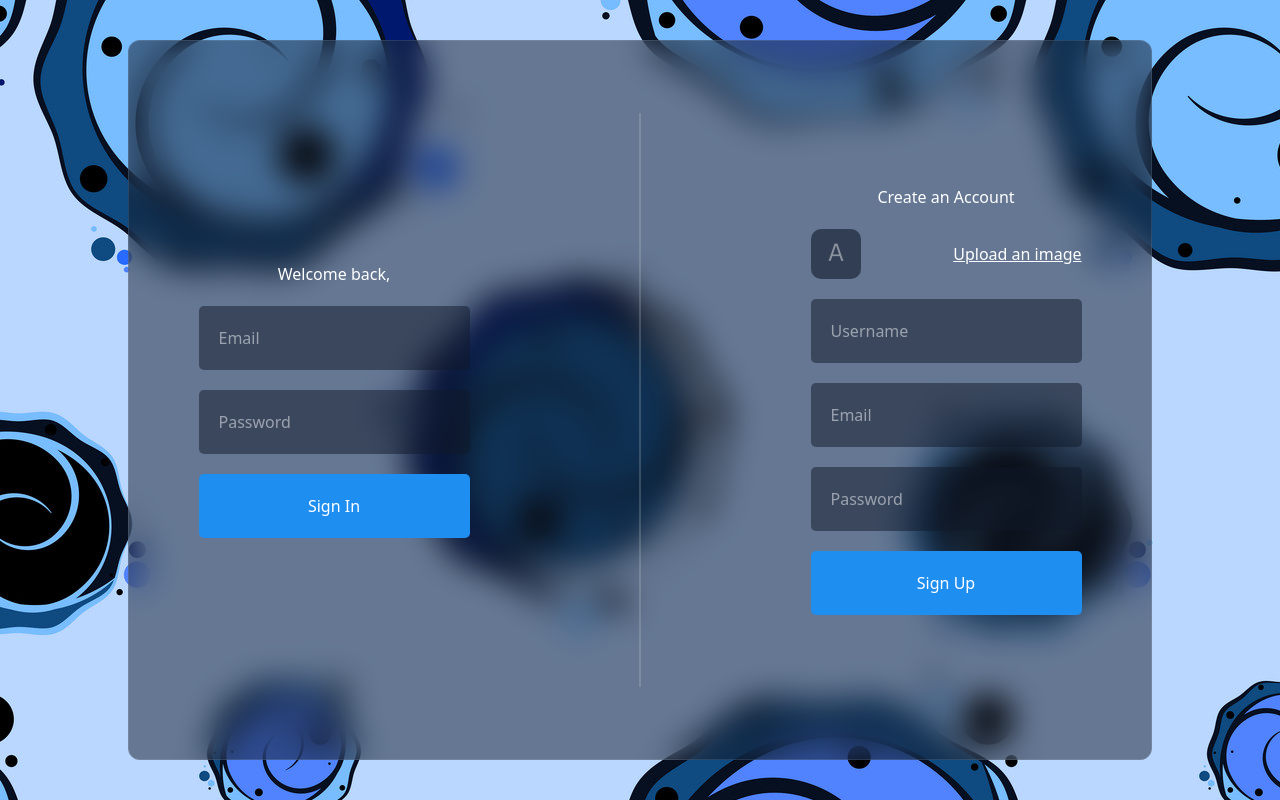
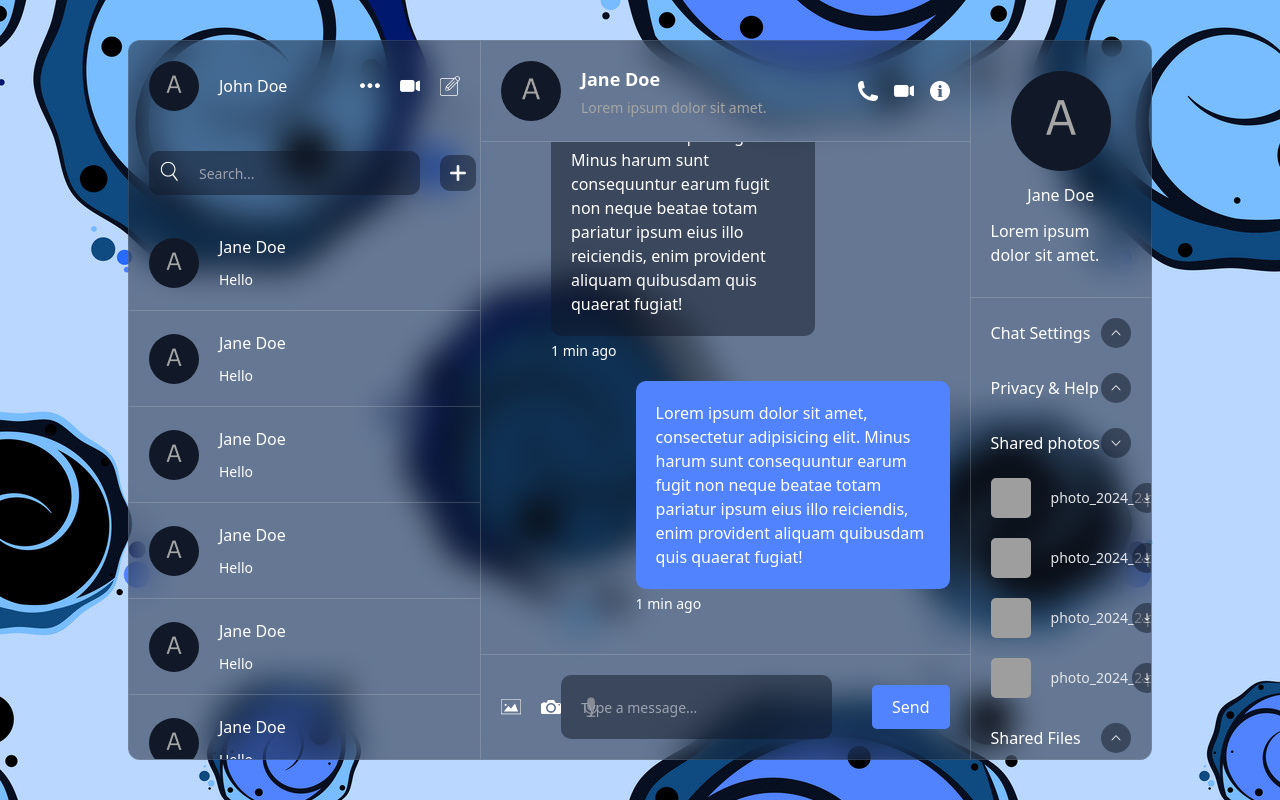
Before and after one commit to safak/react-firebase-chat, a React (Vite) app: page / in a window 1280 px wide. Built offline with nearby package versions, Linux system fonts and the light colour scheme; grey boxes are pictures that could not be loaded.

Commit message:
Add New User Component

```diff
--- a/src/App.jsx
+++ b/src/App.jsx
@@ -5,7 +5,7 @@
 import Notification from "./components/notification/Notification";
 
 const App = () => {
-  const user = false;
+  const user = true;
 
   return (
     <div className="flex h-90v w-80v rounded-xl border border-white/10 bg-dark-blue backdrop-blur-lg backdrop-saturate-100">
--- a/src/components/list/chatList/ChatList.jsx
+++ b/src/components/list/chatList/ChatList.jsx
@@ -1,5 +1,6 @@
 import { useState } from "react";
 import ListItem from "./ListItem";
+import AddUser from "./addUser/AddUser";
 
 function ChatList() {
   const [addMode, setAddMode] = useState(false);
@@ -7,7 +8,7 @@
   return (
     <div className="flex-1 overflow-scroll">
       <div className="flex items-center gap-5 p-5">
-        <div className="bg-dark-blue flex flex-1 gap-5 rounded-[10px] p-[10px]">
+        <div className="flex flex-1 gap-5 rounded-[10px] bg-dark-blue p-[10px]">
           <img className="h-5 w-5" src="./search.png" alt="" />
           <input
             type="text"
@@ -16,7 +17,7 @@
           />
         </div>
         <img
-          className="bg-dark-blue h-9 w-9 cursor-pointer rounded-[10px] p-[10px]"
+          className="h-9 w-9 cursor-pointer rounded-[10px] bg-dark-blue p-[10px]"
           src={addMode ? "./minus.png" : "./plus.png"}
           onClick={() => setAddMode((prevState) => !prevState)}
           alt=""
@@ -29,6 +30,7 @@
       <ListItem />
       <ListItem />
       <ListItem />
+      {addMode && <AddUser />}
     </div>
   );
 }
--- /dev/null
+++ b/src/components/list/chatList/addUser/AddUser.jsx
@@ -0,0 +1,32 @@
+import AddUserButton from "./AddUserButton";
+
+function AddUser() {
+  return (
+    <div className="absolute inset-0 m-auto h-max w-max rounded-[10px] bg-[#111928e7] p-[30px]">
+      <form className="flex gap-5">
+        <input
+          type="text"
+          placeholder="Username"
+          name="username"
+          className="rounded-[10px] p-5 outline-none"
+        />
+
+        <AddUserButton type="base">Search</AddUserButton>
+      </form>
+      <div className="mt-[50px] flex items-center justify-between">
+        <div className="flex items-center gap-5">
+          <img
+            src="./avatar.png"
+            alt=""
+            className="h-[50px] w-[50px] rounded-full object-cover"
+          />
+          <span>Jane Doe</span>
+        </div>
+
+        <AddUserButton type="small">Add User</AddUserButton>
+      </div>
+    </div>
+  );
+}
+
+export default AddUser;
--- /dev/null
+++ b/src/components/list/chatList/addUser/AddUserButton.jsx
@@ -0,0 +1,12 @@
+function AddUserButton({ children, type }) {
+  const base = "cursor-pointer rounded-[10px] bg-[#1a73e8] text-white";
+
+  const styles = {
+    base: base + " p-5 ",
+    small: base + " p-[10px]",
+  };
+
+  return <button className={styles[type]}>{children}</button>;
+}
+
+export default AddUserButton;
```
